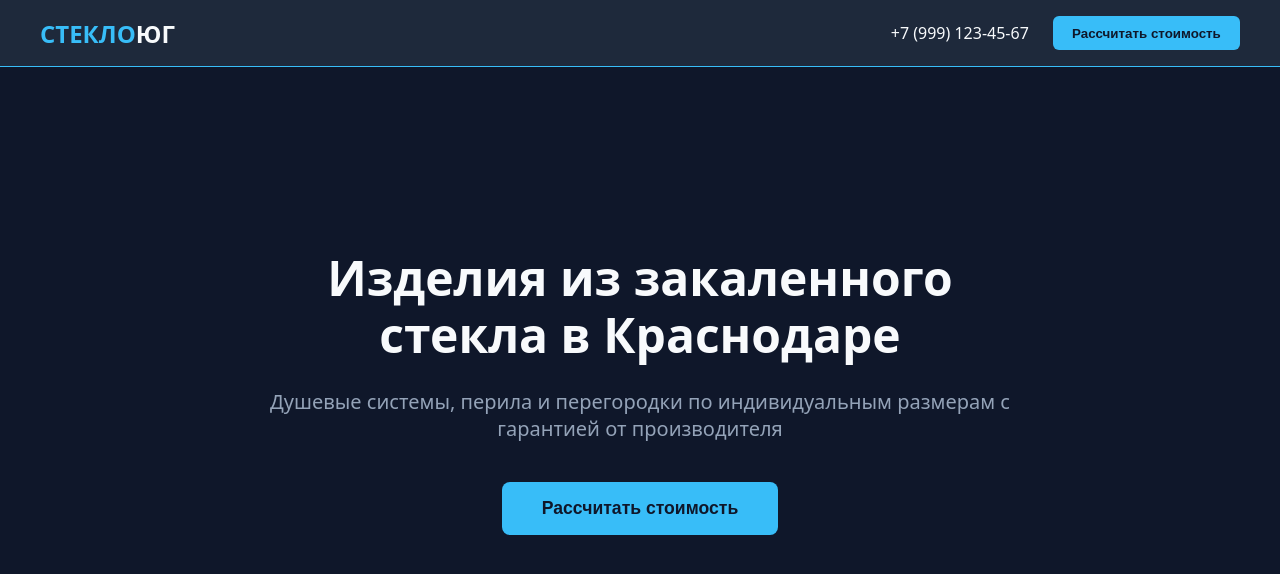
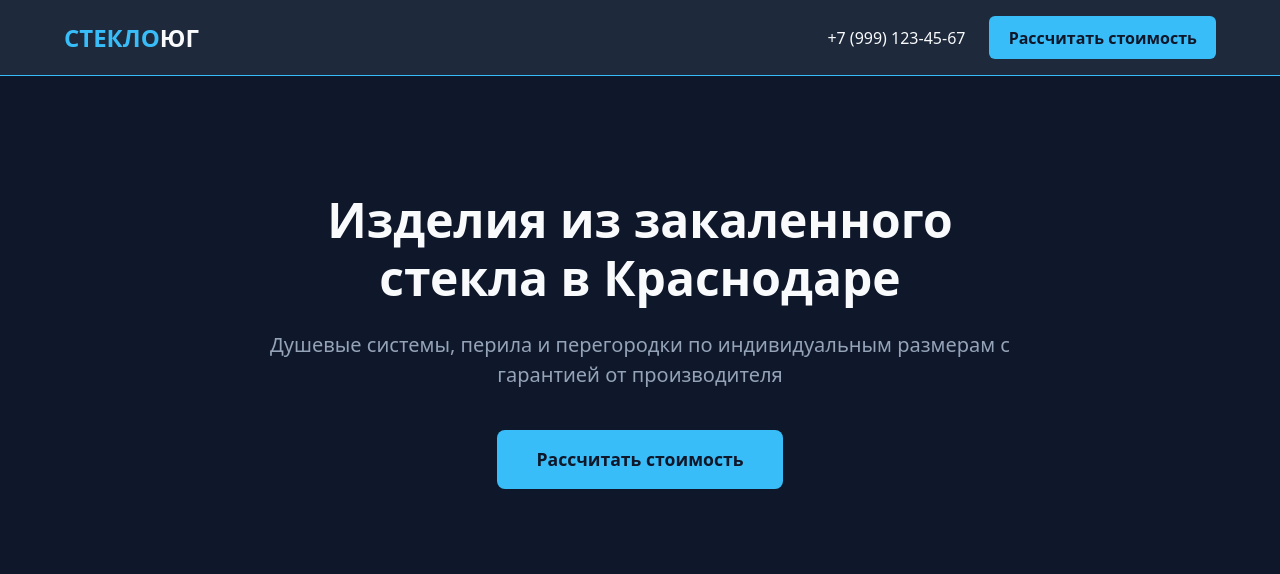
Before and after one commit to alixan99/glass_south, a Vue app: page / in a window 1280 px wide. Shown: the top 574 px of the page. Built offline with nearby package versions, Linux system fonts and the light colour scheme.

Commit message:
Chore: setup global styles architecture with reset, variables, and main.scss

```diff
--- a/src/main.js
+++ b/src/main.js
@@ -1,5 +1,5 @@
 import { createApp } from 'vue'
-import './style.css'
+import './styles/main.scss'
 import App from './App.vue'
 
 createApp(App).mount('#app')
--- /dev/null
+++ b/src/styles/_reset.scss
@@ -0,0 +1,29 @@
+*, *::before, *::after {
+  box-sizing: border-box;
+  margin: 0;
+  padding: 0;
+}
+
+html, body {
+  height: 100%;
+  scroll-behavior: smooth; // Плавный скролл по сайту
+}
+
+body {
+  line-height: 1.5;
+  -webkit-font-smoothing: antialiased; // Более плавные шрифты на Mac
+}
+
+img, picture, video, canvas, svg {
+  display: block;
+  max-width: 100%;
+}
+
+input, button, textarea, select {
+  font: inherit; // Наследуют шрифт от родителя, а не системный браузерный
+}
+
+a {
+  text-decoration: none;
+  color: inherit;
+}
--- /dev/null
+++ b/src/styles/_variables.scss
@@ -0,0 +1,5 @@
+$color-bg: #0f172a;       // Темный фон сайта
+$color-surface: #1e293b;  // Фон карточек и шапки
+$color-primary: #38bdf8;  // Наш главный голубой акцент
+$color-text: #f8fafc;     // Светлый текст
+$color-text-muted: #94a3b8;// Приглушенный серый
--- /dev/null
+++ b/src/styles/main.scss
@@ -0,0 +1,8 @@
+@import './reset';
+@import './variables';
+
+body {
+  background-color: $color-bg;
+  color: $color-text;
+  font-family: system-ui, -apple-system, BlinkMacSystemFont, 'Segoe UI', Roboto, sans-serif;
+}
```
Also changed, not shown: src/style.css (deleted).
